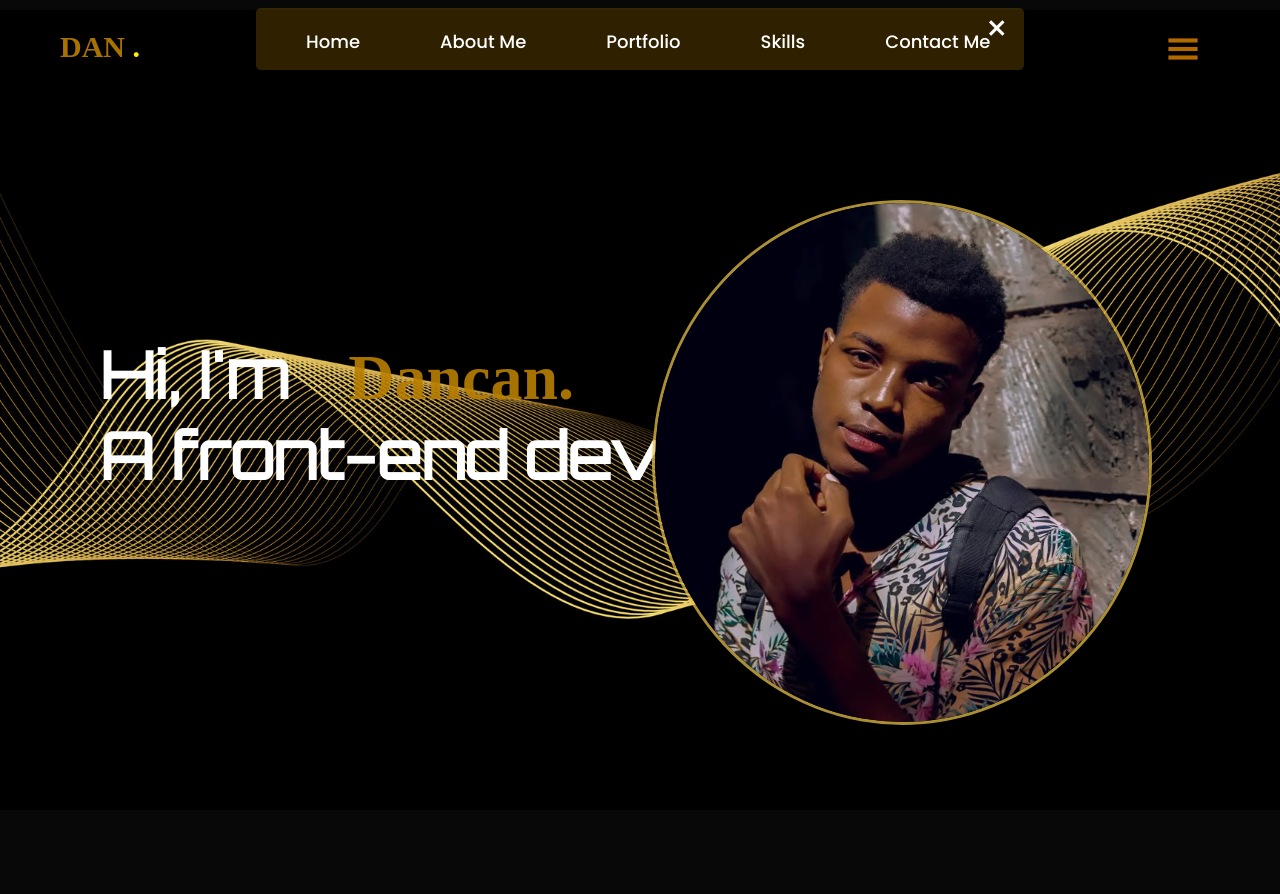
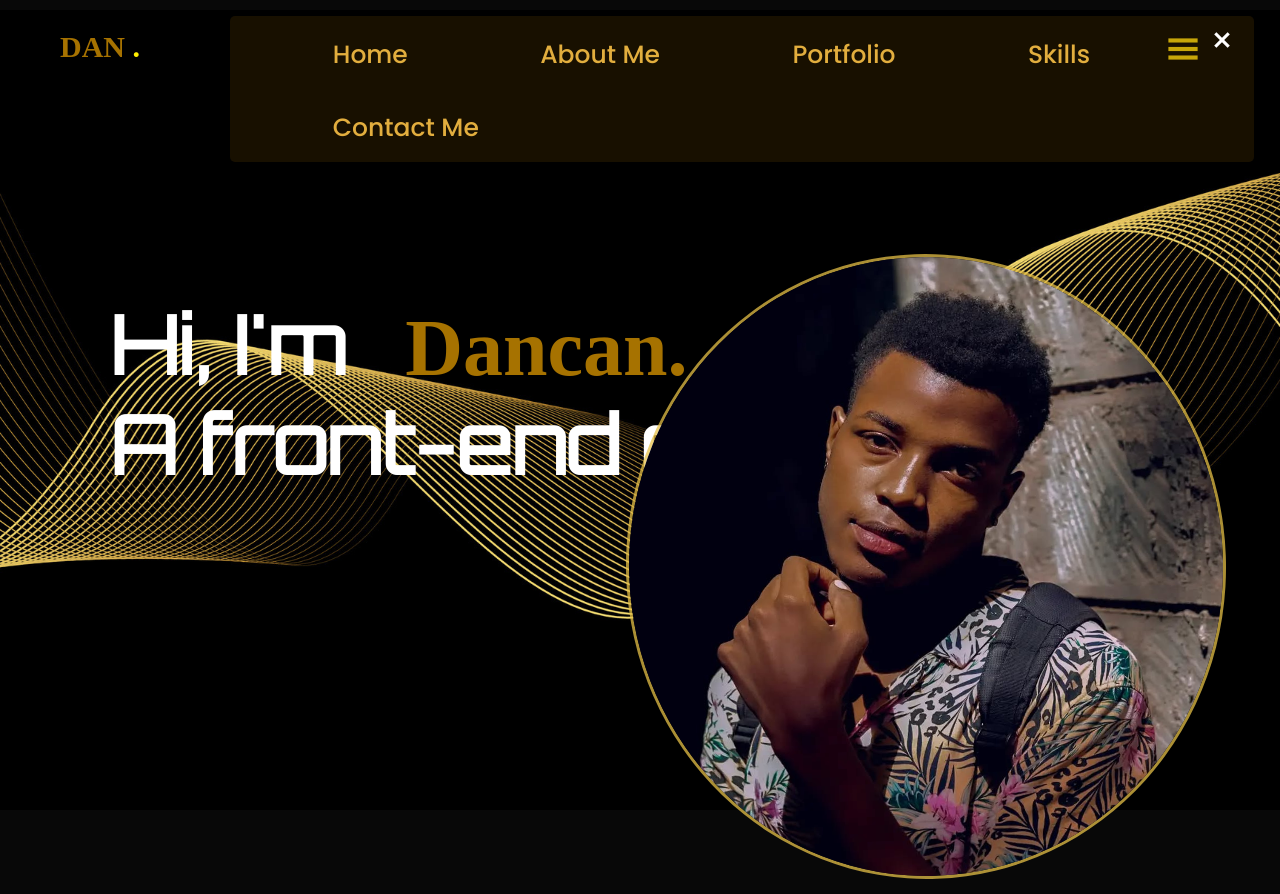
Before and after one commit to morara-dan/phase-0-project, a plain HTML site: page index.html in a window 1280 px wide. Before the commit the page ends 810 px from the top, so only its background shows below. Drawn offline with nearby package versions, Linux system fonts and the light colour scheme; a web font is replaced by a local one.

Commit message:
update-v2

```diff
--- a/style.css
+++ b/style.css
@@ -25,8 +25,13 @@ div#header {
 
 #header > div.orbitron-one.container {
     padding: 0;
-    margin: 100px;
-    padding-top: 150px;
+    margin: 10px;
+    width: 100%;
+    height: 100vh;
+    position: relative;
+    font-size: 40px;
+    display: flex;
+    justify-content: space-between;
 }
 
 #header > div.orbitron-one.container > img.dan-pic {
@@ -34,14 +39,23 @@ div#header {
     border-color: #e7c248bd;
     border-width: 3px;
     border-radius: 50%;
-    width: 500px;
-    height: 525px;
+    width: 600px;
+    height: 625px;
     position: absolute;
-    top: 25%;
-    right: 10%;
+    top: 20%;
+    right: 5%;
     transform: rotate(-2deg);
 }
 
+#header > div.orbitron-one.container > h1 {
+    position: absolute;
+    top: 25%;
+    margin-left: 100px;
+}
+
+#menu-list {
+    font-size: 28px;
+}
 .stalinist-one-regular {
     font-family: "Stalinist One";
     font-weight: 700;
@@ -85,6 +99,7 @@ h1 > .stalinist-one-regular {
 }
 .menu-icon {
     cursor: pointer;
+    color: #c9ac0a;
 }
 .close-icon .material-symbols-sharp {
     cursor: pointer;
@@ -94,14 +109,14 @@ h1 > .stalinist-one-regular {
     font-family: "Poppins";
     font-weight: 500;
     font-style: normal;
-    background-color: #b97e0041;
+    background-color: #b97e0021;
     position: absolute;
-    width: 60%;
-    top: 1%;
-    right: 20%;
+    width: 80%;
+    top: 2%;
+    right: 2%;
     display: flex;
     flex-direction: row;
-    align-items: left;
+    text-align: center;
     flex-wrap: wrap;
     text-align: center;
     border-radius: 5px;
@@ -122,13 +137,15 @@ span.material-symbols-sharp.close-icon {
 div.menu-list a {
     padding: 30px;
     padding-bottom: 15px;
-    padding-left: 50px;
+    padding-left: 10%;
     padding-top: 20px;
     font-weight: 500;
-    font-size: large;
+    font-size: 25px;
     cursor: pointer;
     text-decoration: none;
-    color: #ffffff;
+    color: #e2ae3e;
+    display: flex;
+    justify-content: space-between;
 }
 div.menu-list a:hover {
     border-bottom: 5px;
```
